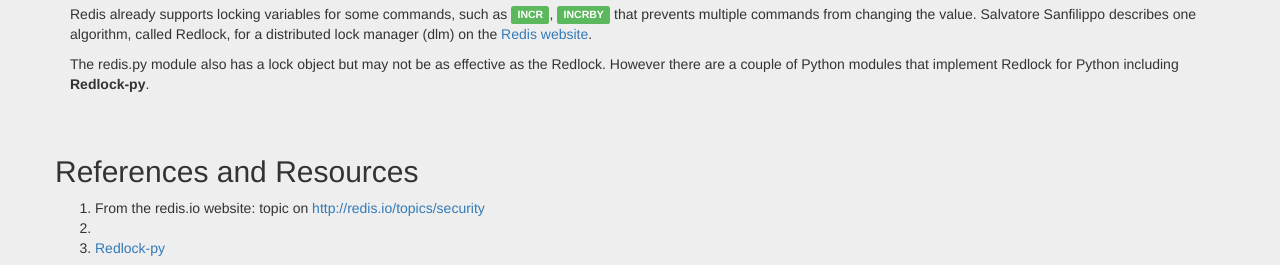
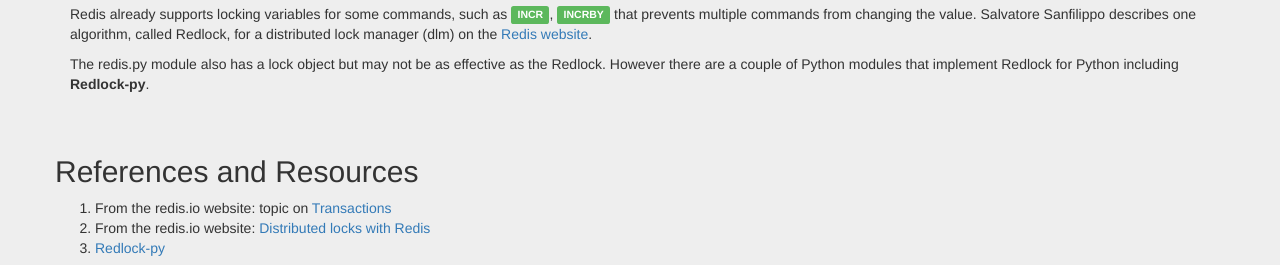
Before and after one commit to jermnelson/introduction-to-redis, a Flask app: page /transactions-and-locks in a window 1280 px wide. Shown: the part 1830-2095 px from the top of the page. Run offline with Flask 2, Linux system fonts and the light colour scheme; some libraries are stand-ins or nearby versions.

Commit message:
update transactions and locks

```diff
--- a/templates/transactions-and-locks.html
+++ b/templates/transactions-and-locks.html
@@ -136,10 +136,10 @@
  <h2>References and Resources</h2>
   <ol>
     <li>From the redis.io website: topic on
-     <a href="http://redis.io/topics/security">http://redis.io/topics/security</a>
+     <a href="http://redis.io/topics/transactions">Transactions</a>
     </li>
-    <li>
-
+    <li>From the redis.io website:
+     <a href="http://redis.io/topics/distlock">Distributed locks with Redis</a>
     </li>
     <li>
       <a href="https://pypi.python.org/pypi/redlock-py/1.0.1">Redlock-py</a>
```
